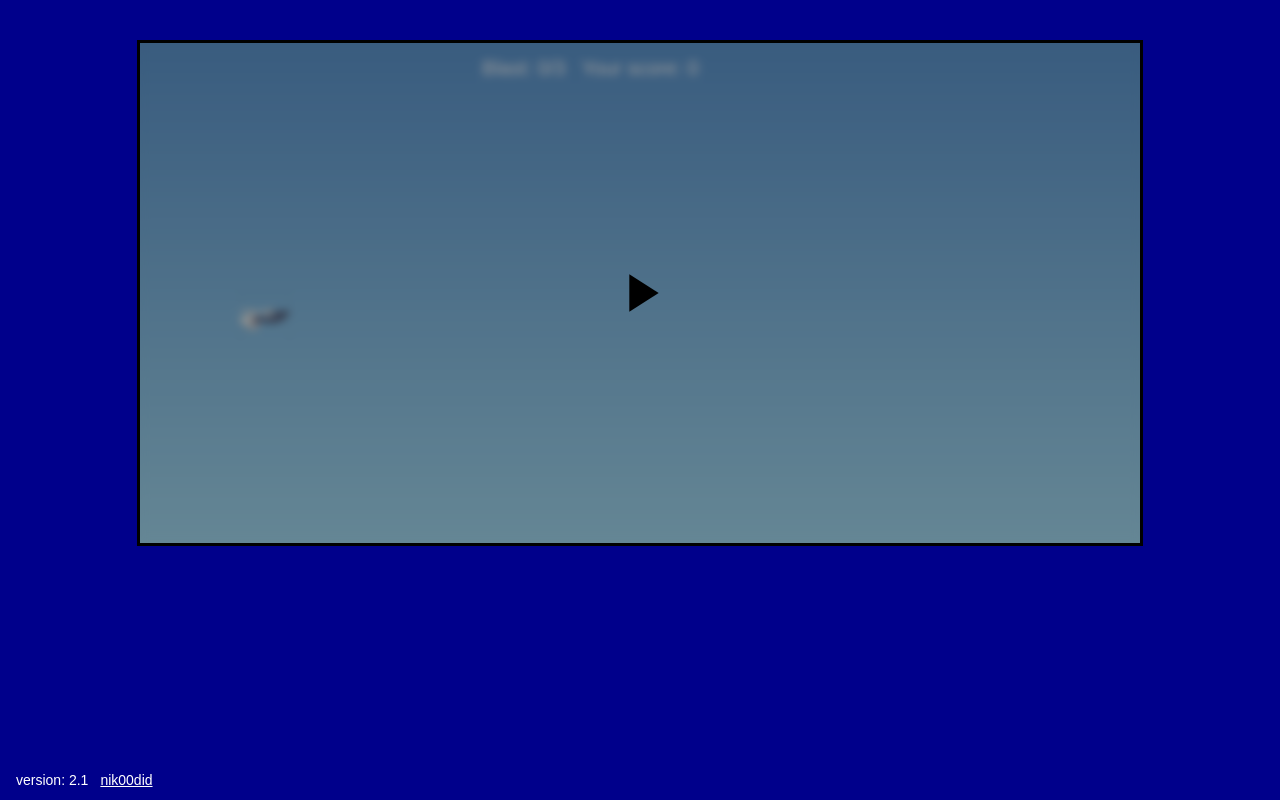
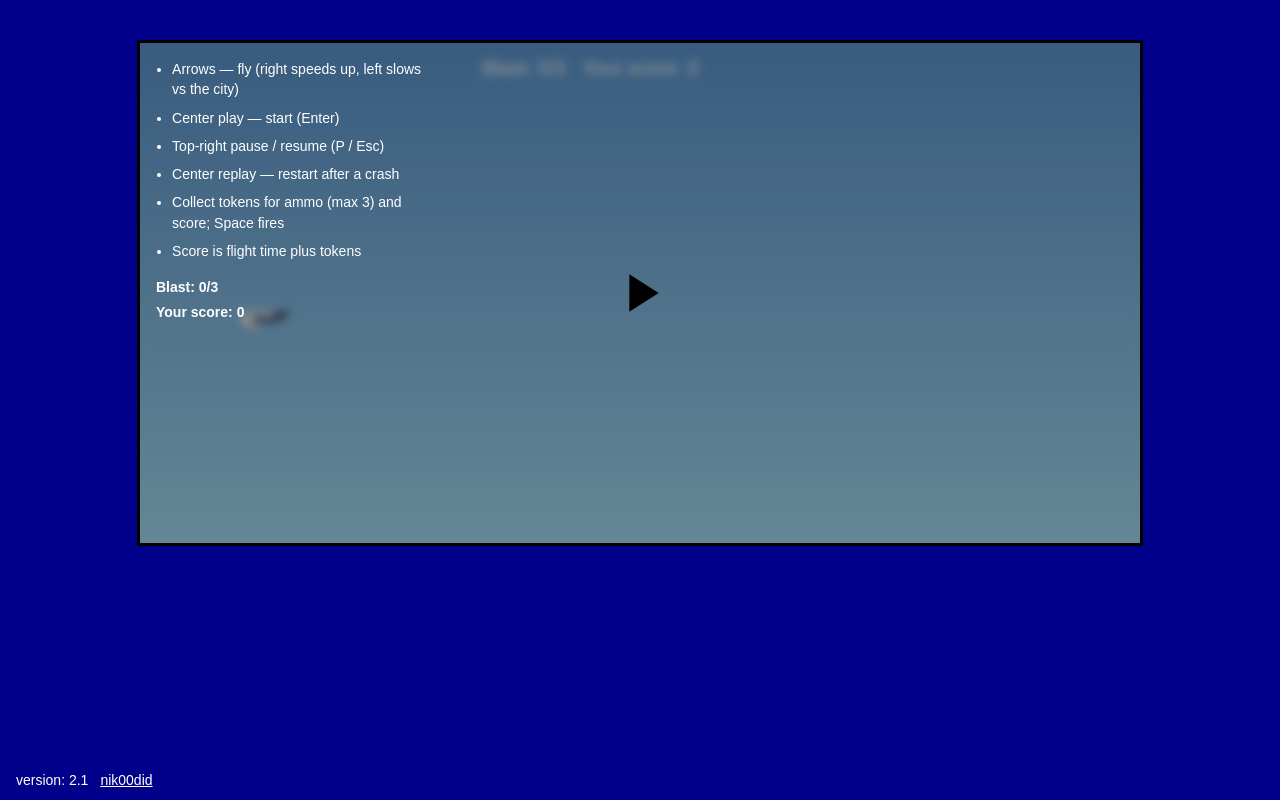
Before and after one commit to nik00did/iron-man_game_version_2.0, a website built with Vite: page index.html in a window 1280 px wide. Built offline with nearby package versions, Linux system fonts and the light colour scheme.

Commit message:
add help info

```diff
--- a/src/constants.ts
+++ b/src/constants.ts
@@ -162,7 +162,19 @@ export const GAME_CONTROLS = {
     PAUSE_CLASS: "pause",
     RESUME_CLASS: "resume",
     RESTART_CLASS: "restart",
+    HELP_CLASS: "game-help",
+    HELP_BLAST_CLASS: "game-help-blast",
+    HELP_SCORE_CLASS: "game-help-score",
 }
+
+export const GAME_HELP_LINES = [
+    "Arrows — fly (right speeds up, left slows vs the city)",
+    "Center play — start (Enter)",
+    "Top-right pause / resume (P / Esc)",
+    "Center replay — restart after a crash",
+    "Collect tokens for ammo (max 3) and score; Space fires",
+    "Score is flight time plus tokens",
+] as const
 
 export const ENTITY_TYPE = {
     CLOUD: "cloud",
--- a/src/logic/components/gameControls.ts
+++ b/src/logic/components/gameControls.ts
@@ -1,4 +1,10 @@
-import { GAME_CONTROLS, GAME_STATUS } from "../../constants.ts"
+import {
+    BLAST,
+    GAME_CONTROLS,
+    GAME_HELP_LINES,
+    GAME_STATUS,
+    SCORE_HUD,
+} from "../../constants.ts"
 import type { GameStatus } from "../../constants.ts"
 
 export type GameControlHandlers = {
@@ -10,6 +16,9 @@ export type GameControlHandlers = {
 
 export class GameControls {
     veil: HTMLDivElement
+    help: HTMLDivElement
+    blastStat: HTMLParagraphElement
+    scoreStat: HTMLParagraphElement
     startButton: HTMLButtonElement
     pauseButton: HTMLButtonElement
     resumeButton: HTMLButtonElement
@@ -17,6 +26,9 @@ export class GameControls {
 
     constructor(root: HTMLElement, handlers: GameControlHandlers) {
         this.veil = this.addDiv(root, GAME_CONTROLS.VEIL_CLASS)
+        this.blastStat = document.createElement("p")
+        this.scoreStat = document.createElement("p")
+        this.help = this.addHelp(this.veil)
         this.startButton = this.addButton(
             root,
             GAME_CONTROLS.START_CLASS,
@@ -41,6 +53,7 @@ export class GameControls {
             "Restart",
             handlers.onRestart,
         )
+        this.setRunStats(0, 0)
         this.sync(GAME_STATUS.IDLE)
     }
 
@@ -50,6 +63,34 @@ export class GameControls {
         this.pauseButton.hidden = status !== GAME_STATUS.PLAYING
         this.resumeButton.hidden = status !== GAME_STATUS.PAUSED
         this.restartButton.hidden = status !== GAME_STATUS.CRASHED
+    }
+
+    setRunStats(score: number, ammo: number): void {
+        this.blastStat.textContent = `${SCORE_HUD.BLAST_LABEL}: ${ammo}/${BLAST.MAX_AMMO}`
+        this.scoreStat.textContent = `${SCORE_HUD.SCORE_LABEL}: ${Math.floor(score)}`
+    }
+
+    addHelp(veil: HTMLDivElement): HTMLDivElement {
+        const help = document.createElement("div")
+        const list = document.createElement("ul")
+
+        help.className = GAME_CONTROLS.HELP_CLASS
+
+        for (const line of GAME_HELP_LINES) {
+            const item = document.createElement("li")
+
+            item.textContent = line
+            list.appendChild(item)
+        }
+
+        this.blastStat.className = GAME_CONTROLS.HELP_BLAST_CLASS
+        this.scoreStat.className = GAME_CONTROLS.HELP_SCORE_CLASS
+        help.appendChild(list)
+        help.appendChild(this.blastStat)
+        help.appendChild(this.scoreStat)
+        veil.appendChild(help)
+
+        return help
     }
 
     addDiv(root: HTMLElement, className: string): HTMLDivElement {
--- a/src/logic/components/scene.ts
+++ b/src/logic/components/scene.ts
@@ -111,9 +111,13 @@ export class Scene {
     mount(): void {
         document.body.insertBefore(this.wrapper, document.body.childNodes[0])
         this.bindInput()
+        this.syncControls()
+        this.paintIdle()
+    }
+
+    syncControls(): void {
         this.controls.sync(this.status)
-
-        this.paintIdle()
+        this.controls.setRunStats(this.score, this.shooting.ammo)
     }
 
     async paintIdle(): Promise<void> {
@@ -201,7 +205,7 @@ export class Scene {
 
         this.status = GAME_STATUS.PLAYING
         this.startMusic()
-        this.controls.sync(this.status)
+        this.syncControls()
         this.beginLoop()
     }
 
@@ -212,7 +216,7 @@ export class Scene {
         this.status = GAME_STATUS.PAUSED
         this.clearKeys()
         this.stopLoop()
-        this.controls.sync(this.status)
+        this.syncControls()
     }
 
     resume(): void {
@@ -231,7 +235,7 @@ export class Scene {
         this.status = GAME_STATUS.PLAYING
         this.musicStarted = true
         this.music.playFromStart()
-        this.controls.sync(this.status)
+        this.syncControls()
         this.beginLoop()
     }
 
@@ -373,7 +377,7 @@ export class Scene {
         this.clearKeys()
         this.status = GAME_STATUS.CRASHED
         this.stopLoop()
-        this.controls.sync(this.status)
+        this.syncControls()
     }
 
     handleObstacleCollision(): void {
--- a/src/style.css
+++ b/src/style.css
@@ -95,6 +95,32 @@ body {
     background-image: var(--icon-restart);
 }
 
+.game-help {
+    position: absolute;
+    left: 16px;
+    top: 16px;
+    bottom: 16px;
+    width: 280px;
+    margin: 0;
+    color: white;
+    font: 14px / 1.45 sans-serif;
+    text-align: left;
+}
+
+.game-help ul {
+    margin: 0 0 16px;
+    padding-left: 1.15em;
+}
+
+.game-help li + li {
+    margin-top: 8px;
+}
+
+.game-help p {
+    margin: 0 0 4px;
+    font-weight: 700;
+}
+
 .site-credit {
     position: fixed;
     left: 16px;
```
Also changed, not shown: tests/logic/components/gameControls.test.ts (+34 -1 lines), tests/logic/components/scene.test.ts (+3 -2 lines).
